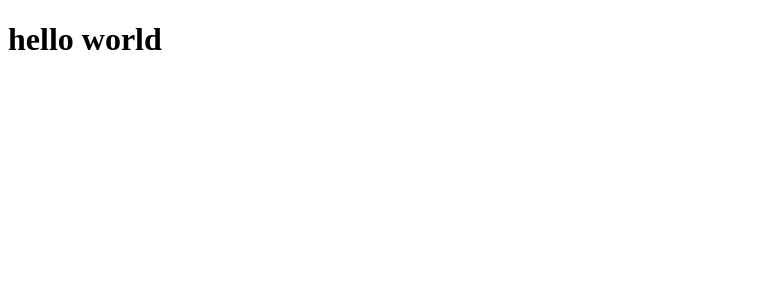
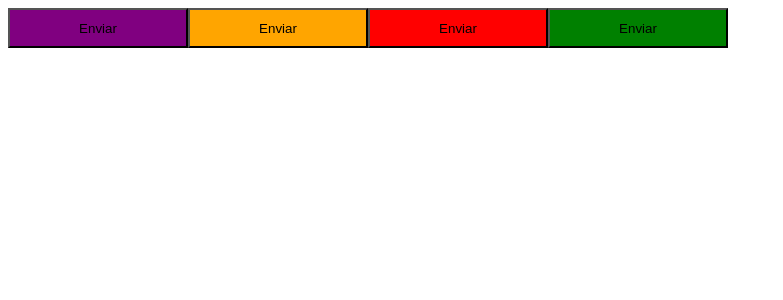
Before and after one commit to mhaylson/ignite-timer, a React (Vite) app: page / in a window 1280 px wide. Shown: the top 300 px of the page, without its empty margins (0-783 px from the left). Built offline with nearby package versions, Linux system fonts and the light colour scheme.

Commit message:
Added Styled Components
Added.

Signed-off-by: Mhaylson Whandson <mhaylson@m2smart.com.br>

```diff
--- a/package.json
+++ b/package.json
@@ -11,7 +11,8 @@
   },
   "dependencies": {
     "react": "^18.3.1",
-    "react-dom": "^18.3.1"
+    "react-dom": "^18.3.1",
+    "styled-components": "^6.1.12"
   },
   "devDependencies": {
     "@types/react": "^18.3.3",
--- a/src/App.tsx
+++ b/src/App.tsx
@@ -1,7 +1,12 @@
+import { Button } from "./components/Button";
+
 export function App() {
   return (
     <>
-      <h1>hello world</h1>
+      <Button />
+      <Button variant="secondary" />
+      <Button variant="danger" />
+      <Button variant="success" />
     </>
   )
 }
--- /dev/null
+++ b/src/components/Button.styles.ts
@@ -0,0 +1,25 @@
+import styled, { css } from "styled-components";
+
+export type ButtonVariant = 'primary' | 'secondary' | 'danger' | 'success';
+
+interface ButtonContainerProps {
+  variant: ButtonVariant;
+}
+
+const buttonVariants = {
+  primary: 'purple',
+  secondary: 'orange',
+  danger: 'red',
+  success: 'green'
+};
+
+export const ButtonContainer = styled.button<ButtonContainerProps>`
+  width: 180px;
+  height: 40px;
+
+  ${props => {
+    return css`
+    background-color: ${buttonVariants[props.variant]}
+  `
+  }}
+`;
--- /dev/null
+++ b/src/components/Button.tsx
@@ -0,0 +1,9 @@
+import { ButtonContainer, ButtonVariant } from './Button.styles'
+
+interface ButtonProps {
+  variant?: ButtonVariant;
+}
+
+export function Button({ variant = 'primary' }: ButtonProps) {
+  return <ButtonContainer variant={variant}>Enviar</ButtonContainer>
+}
```
